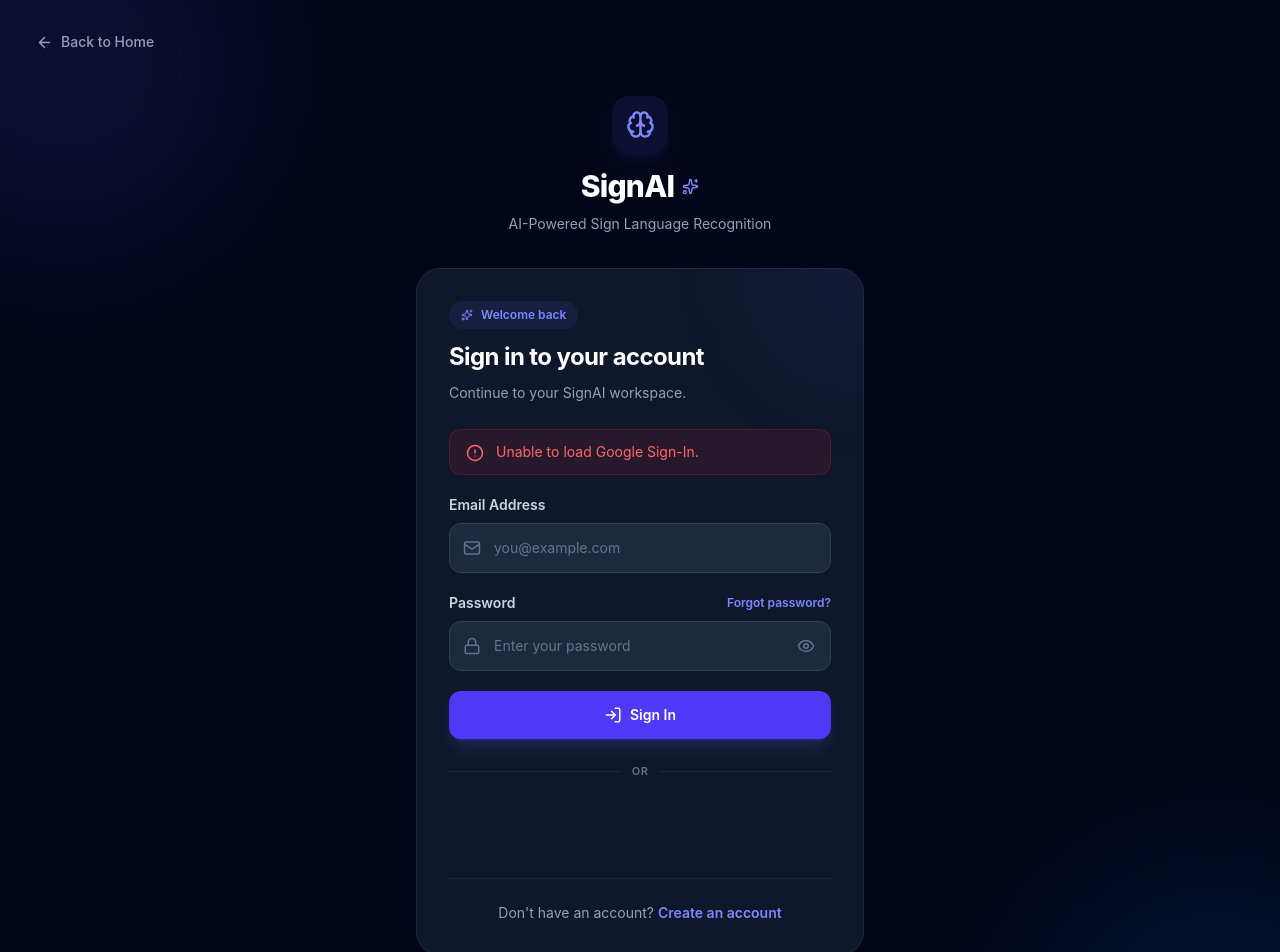
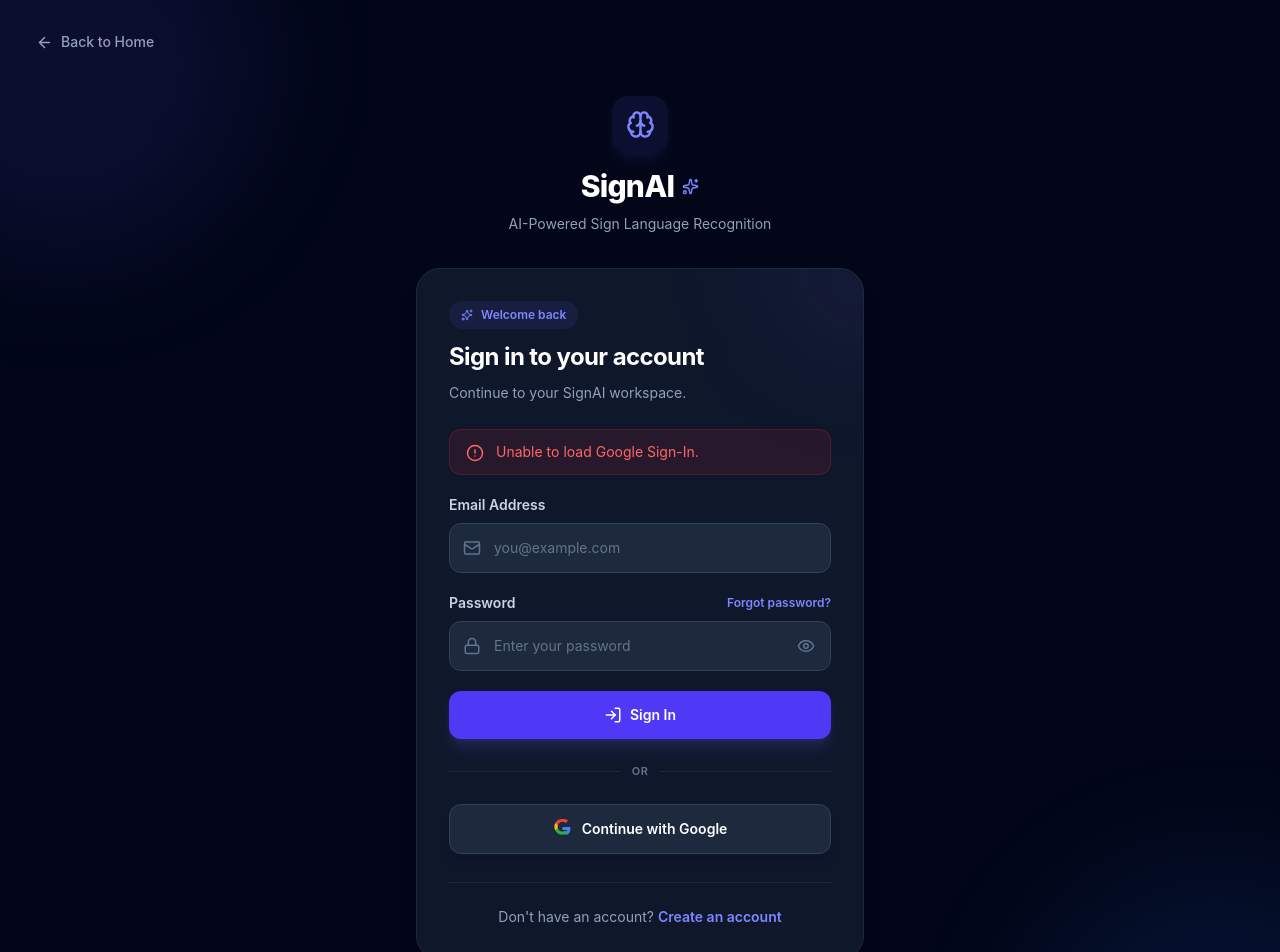
Before and after one commit to Tharun1208/sign-language, a React (Vite) app in the folder frontend/: page /login in a window 1280 px wide. Shown: the top 952 px of the page. Built offline with nearby package versions, Linux system fonts and the light colour scheme; no server answers.

Commit message:
Update login.jsx

```diff
--- a/frontend/src/pages/login.jsx
+++ b/frontend/src/pages/login.jsx
@@ -1,6 +1,5 @@
 import {
   useEffect,
-  useRef,
   useState,
 } from "react";
 
@@ -27,6 +26,43 @@
   import.meta.env.VITE_API_URL ||
   "http://localhost:5000";
 
+/* =========================================================
+   GOOGLE ICON
+========================================================= */
+
+const GoogleIcon = () => (
+  <svg
+    width="19"
+    height="19"
+    viewBox="0 0 24 24"
+    aria-hidden="true"
+  >
+    <path
+      fill="#4285F4"
+      d="M21.805 10.023h-9.765v3.955h5.625c-.242 1.272-.968 2.347-2.062 3.072v2.55h3.34c1.955-1.8 3.082-4.45 3.082-7.577 0-.727-.078-1.426-.22-2z"
+    />
+
+    <path
+      fill="#34A853"
+      d="M12.04 20c2.79 0 5.13-.923 6.84-2.5l-3.34-2.55c-.923.62-2.1.987-3.5.987-2.69 0-4.972-1.817-5.787-4.258H2.8v2.633A10.34 10.34 0 0 0 12.04 20z"
+    />
+
+    <path
+      fill="#FBBC05"
+      d="M6.253 11.679A6.215 6.215 0 0 1 5.93 9.72c0-.68.117-1.34.323-1.958V5.129H2.8A10.341 10.341 0 0 0 1.7 9.72c0 1.66.398 3.23 1.1 4.591l3.453-2.632z"
+    />
+
+    <path
+      fill="#EA4335"
+      d="M12.04 3.504c1.52 0 2.88.523 3.955 1.55l2.967-2.967C17.166.43 14.827 0 12.04 0A10.34 10.34 0 0 0 2.8 5.129l3.453 2.633C7.068 5.32 9.35 3.504 12.04 3.504z"
+    />
+  </svg>
+);
+
+/* =========================================================
+   LOGIN
+========================================================= */
+
 const Login = () => {
   const navigate = useNavigate();
 
@@ -48,12 +84,6 @@
 
   const [error, setError] = useState("");
   const [success, setSuccess] = useState("");
-
-  // =========================================================
-  // GOOGLE BUTTON REF
-  // =========================================================
-
-  const googleButtonRef = useRef(null);
 
   // =========================================================
   // REDIRECT AFTER LOGIN
@@ -410,40 +440,6 @@
         console.log(
           "Google Identity Services initialized successfully."
         );
-
-        // ===================================================
-        // RENDER GOOGLE BUTTON
-        // ===================================================
-
-        if (
-          googleButtonRef.current
-        ) {
-          googleButtonRef.current.innerHTML =
-            "";
-
-          window.google.accounts.id.renderButton(
-            googleButtonRef.current,
-            {
-              type: "standard",
-
-              theme: "outline",
-
-              size: "large",
-
-              text: "continue_with",
-
-              shape: "rect",
-
-              width: 400,
-
-              logo_alignment: "left",
-            }
-          );
-
-          console.log(
-            "Google Sign-In button rendered successfully."
-          );
-        }
       } catch (err) {
         console.error(
           "Google initialization error:",
@@ -457,7 +453,7 @@
     };
 
     // =======================================================
-    // CHECK EXISTING SCRIPT
+    // EXISTING GOOGLE SCRIPT
     // =======================================================
 
     const existingScript =
@@ -536,6 +532,68 @@
   }, []);
 
   // =========================================================
+  // HANDLE GOOGLE BUTTON CLICK
+  // =========================================================
+
+  const handleGoogleClick = () => {
+    setError("");
+    setSuccess("");
+
+    if (
+      !window.google?.accounts?.id
+    ) {
+      setError(
+        "Google Sign-In is still loading. Please try again."
+      );
+
+      return;
+    }
+
+    setGoogleLoading(true);
+
+    try {
+      /*
+       * This opens Google's Identity Services
+       * sign-in flow.
+       *
+       * Your existing handleGoogleResponse()
+       * receives the credential.
+       */
+
+      window.google.accounts.id.prompt(
+        (notification) => {
+          console.log(
+            "Google prompt notification:",
+            notification
+          );
+
+          if (
+            notification.isNotDisplayed?.() ||
+            notification.isSkippedMoment?.()
+          ) {
+            setGoogleLoading(false);
+
+            console.warn(
+              "Google Sign-In prompt was not displayed."
+            );
+          }
+        }
+      );
+    } catch (err) {
+      console.error(
+        "Google button error:",
+        err
+      );
+
+      setGoogleLoading(false);
+
+      setError(
+        "Unable to open Google Sign-In. Please try again."
+      );
+    }
+  };
+
+  // =========================================================
   // UI
   // =========================================================
 
@@ -551,21 +609,28 @@
         dark:text-white
       "
     >
-
       {/* =====================================================
           CUSTOM CSS
       ===================================================== */}
 
       <style>{`
+
+        /* =====================================================
+           AUTOFILL
+        ===================================================== */
+
         input:-webkit-autofill,
         input:-webkit-autofill:hover,
         input:-webkit-autofill:focus,
         input:-webkit-autofill:active {
           -webkit-text-fill-color: #0f172a !important;
+
           -webkit-box-shadow:
             0 0 0 1000px #f8fafc inset !important;
+
           box-shadow:
             0 0 0 1000px #f8fafc inset !important;
+
           caret-color: #0f172a !important;
         }
 
@@ -574,10 +639,13 @@
         .dark input:-webkit-autofill:focus,
         .dark input:-webkit-autofill:active {
           -webkit-text-fill-color: #ffffff !important;
+
           -webkit-box-shadow:
             0 0 0 1000px #1e293b inset !important;
+
           box-shadow:
             0 0 0 1000px #1e293b inset !important;
+
           caret-color: #ffffff !important;
         }
 
@@ -595,43 +663,6 @@
             background-color 9999s ease-in-out 0s;
         }
 
-        /* =====================================================
-           GOOGLE BUTTON
-           IMPORTANT:
-           Do NOT style this like another button.
-           Google itself creates the visible button.
-        ===================================================== */
-
-        .google-login-wrapper {
-          width: 100%;
-          min-height: 46px;
-          display: flex;
-          align-items: center;
-          justify-content: center;
-          overflow: hidden;
-        }
-
-        .google-login-wrapper > div {
-          width: 100% !important;
-          max-width: 400px !important;
-          display: flex !important;
-          justify-content: center !important;
-        }
-
-        .google-login-wrapper iframe {
-          display: block !important;
-          max-width: 100% !important;
-        }
-
-        @media (max-width: 480px) {
-          .google-login-wrapper {
-            min-height: 44px;
-          }
-
-          .google-login-wrapper > div {
-            max-width: 100% !important;
-          }
-        }
       `}</style>
 
       {/* =====================================================
@@ -845,7 +876,6 @@
               sm:p-8
             "
           >
-
             <div
               className="
                 pointer-events-none
@@ -1219,7 +1249,7 @@
                 </div>
 
                 {/* =================================================
-                    SIGN IN
+                    SIGN IN BUTTON
                 ================================================= */}
 
                 <button
@@ -1327,12 +1357,6 @@
                   GOOGLE SIGN-IN
               ================================================= */}
 
-              <div
-                className="
-                  w-full
-                  overflow-hidden
-                "
-              >
               {!GOOGLE_CLIENT_ID ? (
                 <div
                   className="
@@ -1342,9 +1366,10 @@
                     border-red-200
                     bg-red-50
                     px-4
-                      py-3
+                    py-3.5
                     text-center
                     text-sm
+                    font-medium
                     text-red-600
                     dark:border-red-500/20
                     dark:bg-red-500/10
@@ -1355,44 +1380,54 @@
                   configured.
                 </div>
               ) : (
-                  <div
-                    ref={
-                      googleButtonRef
-                    }
-                    className="
-                      google-login-wrapper
+                <button
+                  type="button"
+                  disabled={googleLoading}
+                  onClick={
+                    handleGoogleClick
+                  }
+                  className="
+                    group
+                    relative
                     flex
-                      min-h-[46px]
                     w-full
                     items-center
                     justify-center
-                    "
-                  />
-                )}
-              </div>
-
-              {/* =================================================
-                  GOOGLE LOADING
-              ================================================= */}
-
-              {googleLoading && (
-                <div
-                  className="
-                    mt-3
-                    flex
-                    items-center
-                    justify-center
-                    gap-2
-                    text-xs
-                    font-medium
-                    text-slate-500
-                    dark:text-slate-400
-                  "
-                >
+                    gap-2.5
+                    overflow-hidden
+                    rounded-xl
+                    border
+                    border-slate-200
+                    bg-white
+                    py-3.5
+                    text-sm
+                    font-semibold
+                    text-slate-700
+                    shadow-lg
+                    shadow-slate-900/5
+                    transition-all
+                    duration-200
+                    hover:-translate-y-0.5
+                    hover:border-slate-300
+                    hover:bg-slate-50
+                    hover:shadow-xl
+                    active:scale-[0.98]
+                    disabled:cursor-not-allowed
+                    disabled:opacity-70
+                    dark:border-slate-700
+                    dark:bg-slate-800
+                    dark:text-white
+                    dark:shadow-black/10
+                    dark:hover:border-slate-600
+                    dark:hover:bg-slate-750
+                  "
+                >
+                  {googleLoading ? (
+                    <>
                       <span
                         className="
-                      h-3.5
-                      w-3.5
+                          h-4
+                          w-4
                           animate-spin
                           rounded-full
                           border-2
@@ -1404,7 +1439,15 @@
                       />
 
                       Signing in with Google...
-                </div>
+                    </>
+                  ) : (
+                    <>
+                      <GoogleIcon />
+
+                      Continue with Google
+                    </>
+                  )}
+                </button>
               )}
 
               {/* =================================================
```
Lines whose indentation alone changed are shown as unchanged.
